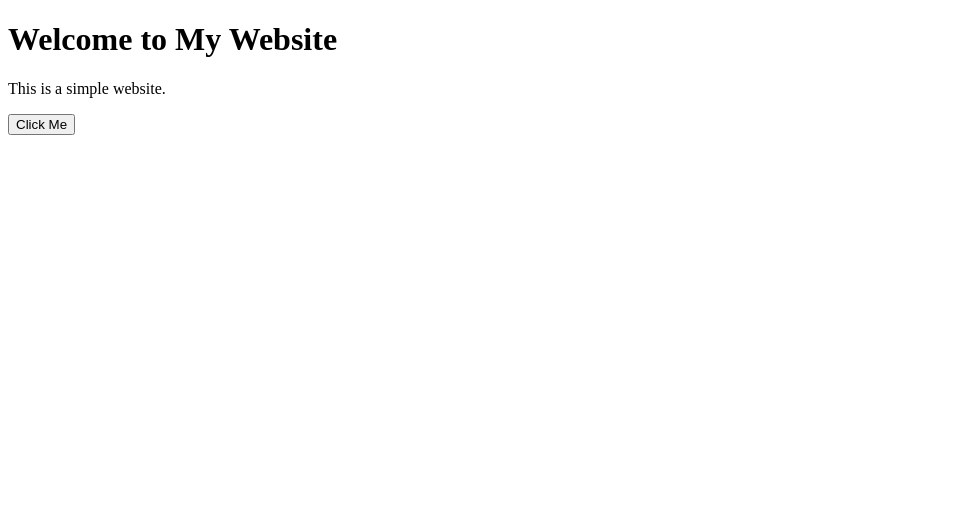
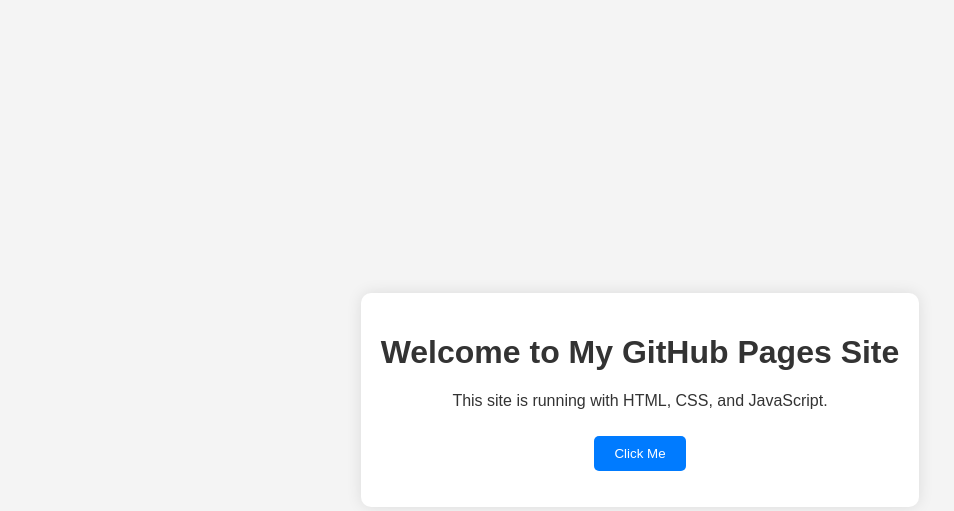
Before and after one commit to vyeght/tetris, a plain HTML site: page index.html in a window 1280 px wide. Shown: the whole page, without its empty margins (0-954 px from the left). Drawn offline with Linux system fonts and the light colour scheme.

Commit message:
Update index.html

```diff
--- a/index.html
+++ b/index.html
@@ -3,14 +3,57 @@
 <head>
     <meta charset="UTF-8">
     <meta name="viewport" content="width=device-width, initial-scale=1.0">
-    <title>My Website</title>
-    <link rel="stylesheet" href="styles.css">
+    <title>My GitHub Pages Site</title>
+    <style>
+        body {
+            font-family: Arial, sans-serif;
+            background-color: #f4f4f4;
+            color: #333;
+            margin: 0;
+            padding: 0;
+            display: flex;
+            justify-content: center;
+            align-items: center;
+            height: 100vh;
+        }
+
+        #app {
+            text-align: center;
+            background: #fff;
+            padding: 20px;
+            border-radius: 10px;
+            box-shadow: 0px 0px 15px rgba(0, 0, 0, 0.1);
+        }
+
+        button {
+            background-color: #007BFF;
+            color: white;
+            border: none;
+            padding: 10px 20px;
+            margin-top: 10px;
+            border-radius: 5px;
+            cursor: pointer;
+        }
+
+        button:hover {
+            background-color: #0056b3;
+        }
+    </style>
 </head>
 <body>
-    <h1>Welcome to My Website</h1>
-    <p>This is a simple website.</p>
-    <button onclick="greet()">Click Me</button>
 
-    <script src="script.js"></script>
+    <div id="app">
+        <h1>Welcome to My GitHub Pages Site</h1>
+        <p>This site is running with HTML, CSS, and JavaScript.</p>
+        <button id="actionButton">Click Me</button>
+        <p id="output"></p>
+    </div>
+
+    <script>
+        document.getElementById('actionButton').addEventListener('click', function() {
+            document.getElementById('output').innerText = 'Button Clicked!';
+        });
+    </script>
+
 </body>
 </html>
```
